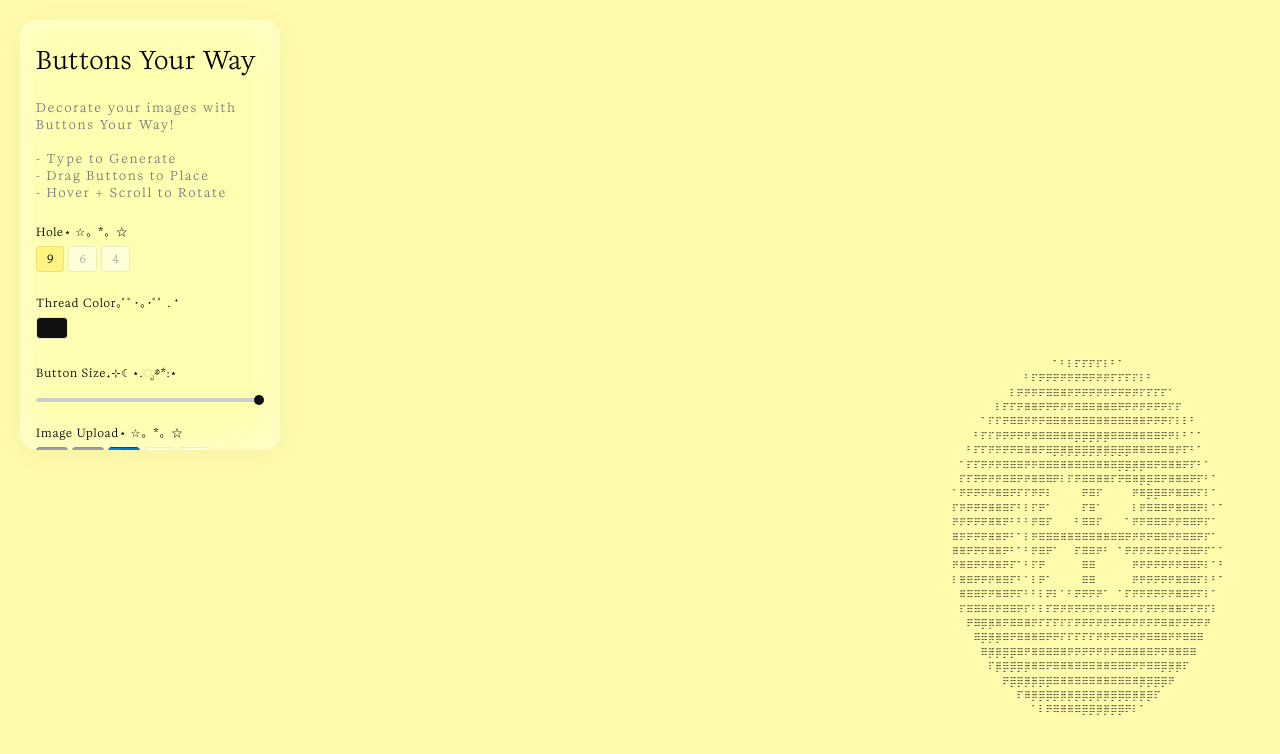
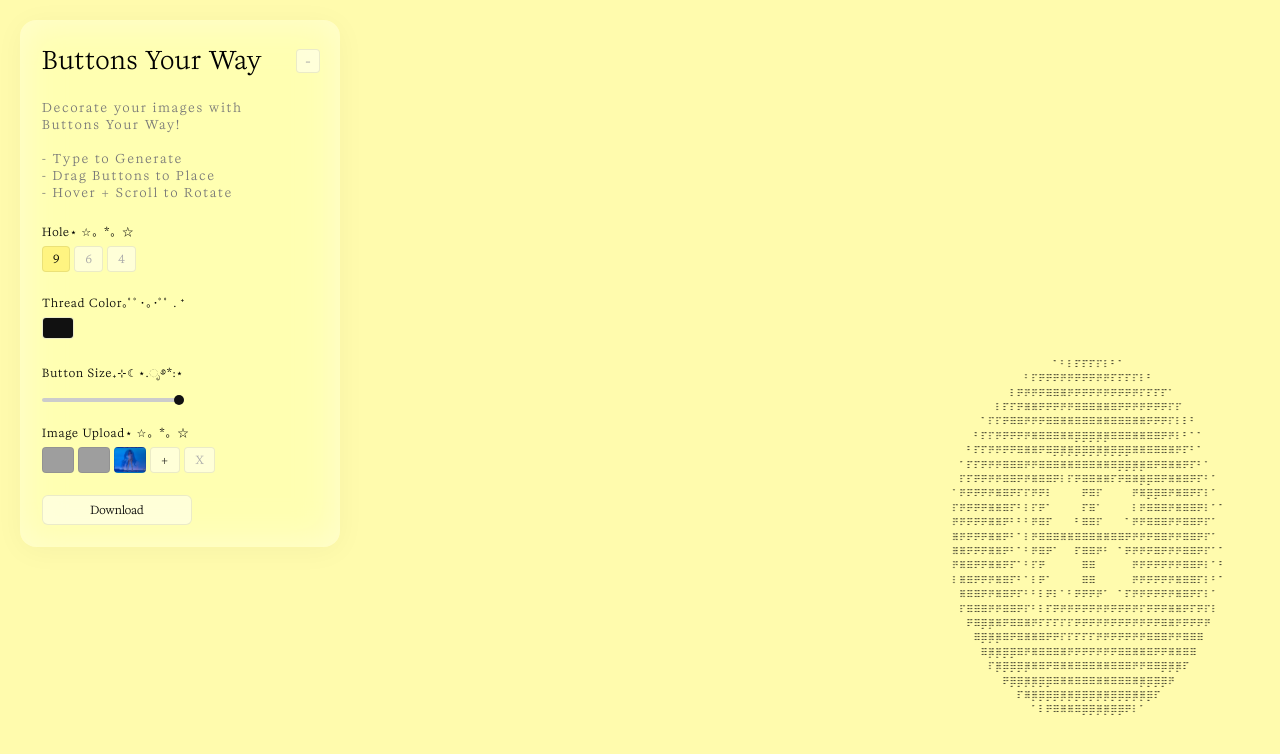
Before and after one commit to yx3948/button_your_way, a plain HTML site: page index.html in a window 1280 px wide. Drawn offline with Linux system fonts and the light colour scheme; grey boxes are pictures that could not be loaded.

Commit message:
collapsebutton

```diff
--- a/index.html
+++ b/index.html
@@ -12,6 +12,7 @@
 
   <header>
     <span class="site-title">Buttons Your Way</span>
+    <button id="collapseBtn" class="toggle">-</button>
 
     <p class="hint" id="hint">Decorate your images with Buttons Your Way!<br><br>- Type to Generate<br>- Drag Buttons to
       Place<br>- Hover + Scroll to Rotate</p>
--- a/js/input.js
+++ b/js/input.js
@@ -128,3 +128,11 @@ document.querySelector('header').addEventListener('mousedown', () => {
 // ── click display → focus input ───────────
 document.getElementById('displayArea').addEventListener('click', () => textInput.focus());
 textInput.focus();
+
+// ── collapse sidebar ──────────────────────
+document.getElementById('collapseBtn').addEventListener('click', () => {
+  const header = document.querySelector('header');
+  const btn = document.getElementById('collapseBtn');
+  header.classList.toggle('collapsed');
+  btn.textContent = header.classList.contains('collapsed') ? '+' : '−';
+});
--- a/style.css
+++ b/style.css
@@ -30,14 +30,15 @@ header {
   position: fixed;
   top: 20px;
   left: 20px;
-  bottom: 350px;
-  width: 260px;
+  /* bottom: 350px; */
+  width: 320px;
   z-index: 10;
 
   display: flex;
   flex-direction: column;
+  align-items: flex-start;
   gap: 22px;
-  padding: 22px 16px;
+  padding: 22px 60px 22px 22px;
 
   background: rgba(255, 255, 255, 0.45);
   backdrop-filter: saturate(180%) blur(20px);
@@ -60,6 +61,7 @@ header {
   display: flex;
   flex-direction: column;
   gap: 6px;
+  width:auto;
 }
 
 .control-group label {
@@ -109,7 +111,7 @@ header {
   border-radius: 6px;
   color: #000000;
   cursor: pointer;
-  width: 100%;
+  width: 150px;
   transition: background 0.15s, color 0.15s;
 }
 
@@ -237,3 +239,28 @@ main {
  filter: invert(1);
   mix-blend-mode: multiply;
 }
+
+#collapseBtn {
+  position: absolute;
+  top: 28.5px;
+  right: 20px;
+  width: 24px;
+  height: 24px;
+  padding: 0;
+  font-size: 16px;
+  line-height: 1;
+  display: flex;
+  align-items: center;
+  justify-content: center;
+}
+
+header.collapsed {
+  bottom: auto;
+  gap: 0;
+}
+
+header.collapsed .control-group,
+header.collapsed .hint,
+header.collapsed #downloadBtn {
+  display: none;
+}
```
